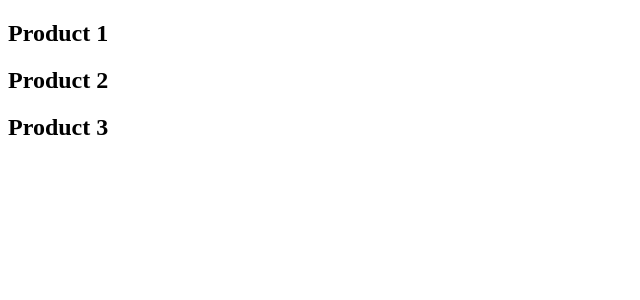
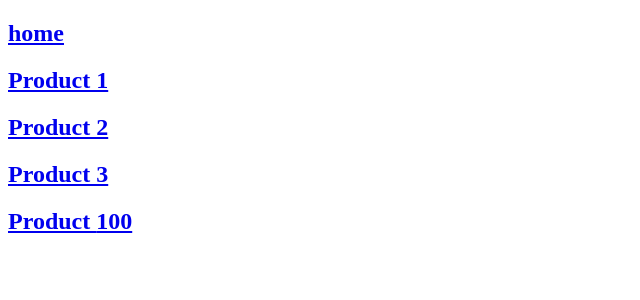
Before and after one commit to AitelabdSalma/nextJS, a Next.js app: page /product in a window 1280 px wide. Shown: the top 300 px of the page, without its empty margins (0-640 px from the left). Built offline with nearby package versions, Linux system fonts and the light colour scheme.

Commit message:
feat- links

```diff
--- a/pages/product/index.js
+++ b/pages/product/index.js
@@ -1,9 +1,34 @@
-export default function ProductList(){
+import Link from "next/link"
+
+export default function ProductList({productId=100}){
     return (
         <>
-        <h2>Product 1</h2>
-        <h2>Product 2</h2>
-        <h2>Product 3</h2>
+        <h2>
+            <Link href='/'>
+                home
+            </Link>
+        </h2>
+        <h2>
+            <Link href='/product/1'>
+                Product 1
+            </Link>
+        </h2>
+        <h2>
+            <Link href='/product/2'>
+                Product 2
+            </Link>
+        </h2>
+        <h2>
+            <Link href='/product/3' replace>
+                Product 3
+            </Link>
+        </h2>
+
+        <h2>
+            <Link href={`/product/${productId}`}>
+             Product {productId}
+            </Link>
+        </h2>
         </>
     )
 }
```
Also changed, not shown: pages/index.js (+21 -2 lines).
